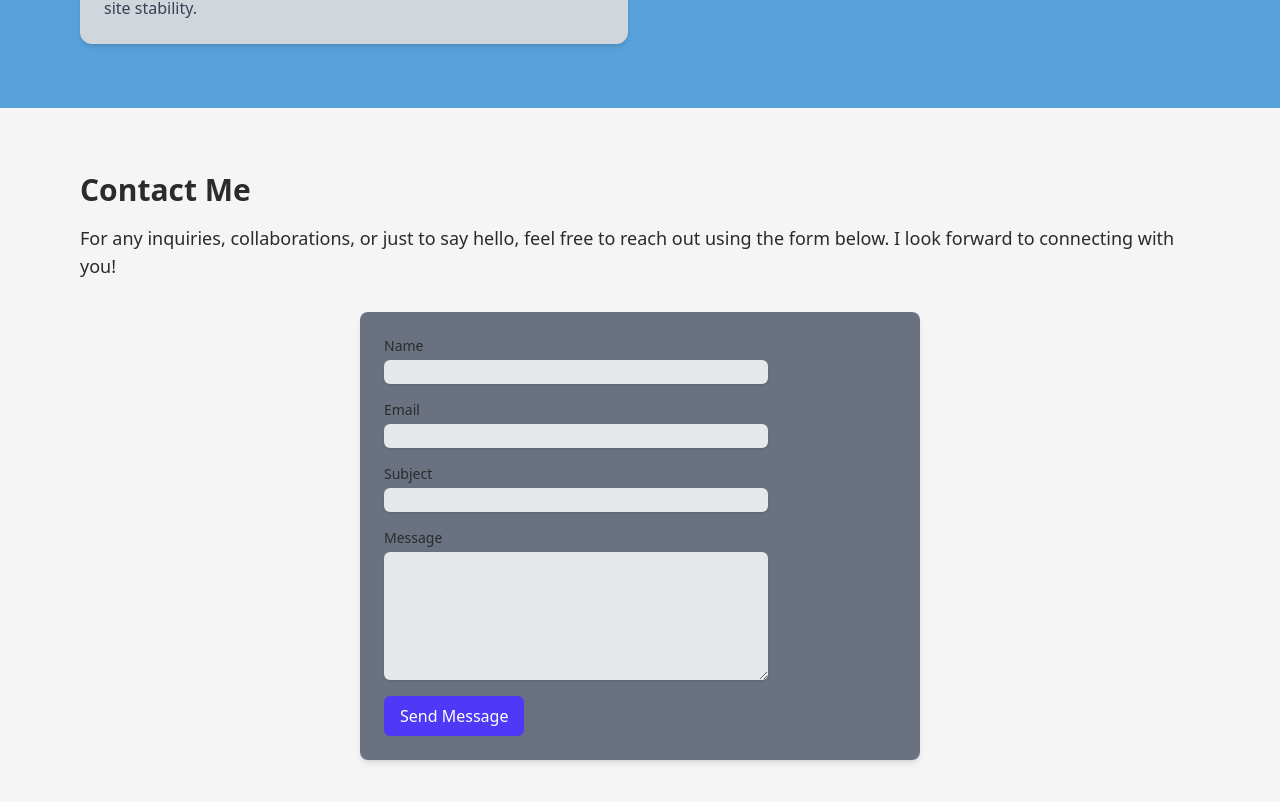
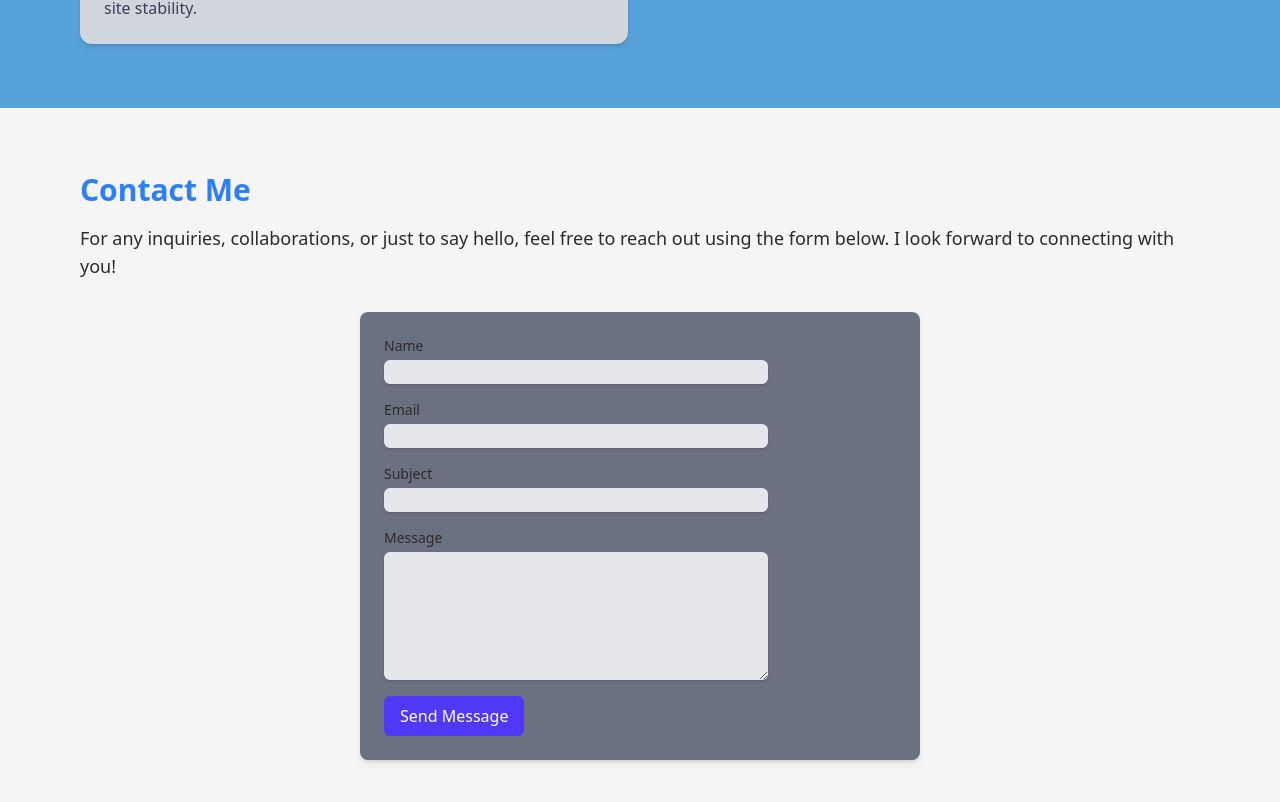
Before and after one commit to lolothemisfit/portfolio, a React app in the folder frontend/: page / in a window 1280 px wide. Shown: the part 5064-5866 px from the top of the page. Built offline with nearby package versions, Linux system fonts and the light colour scheme; no server answers; the HTML template or start-up script is replaced by a standard one.

Commit message:
fixed text color of contact component.

```diff
--- a/frontend/src/components/Contact.jsx
+++ b/frontend/src/components/Contact.jsx
@@ -40,7 +40,7 @@
 
   return (
     <section className="min-h-screen px-6 md:px-20 py-16 bg-light dark:bg-dark text-light dark:text-dark">
-      <h2 className="text-3xl font-bold text-light dark:text-dark mb-4">Contact Me</h2>
+      <h2 className="text-3xl font-bold text-blue-500 mb-4">Contact Me</h2>
       <p className="text-lg text-light dark:text-dark mb-8"> For any inquiries, collaborations, or just to say hello, feel free to reach out using the form below. I look forward to connecting with you!</p>
       <div className="flex justify-center">
         <form onSubmit={handleSubmit} className="space-y-4 p-6 rounded-lg shadow-md md:w-1/2 w-3/4 items-center justify-center bg-gray-500">
```
